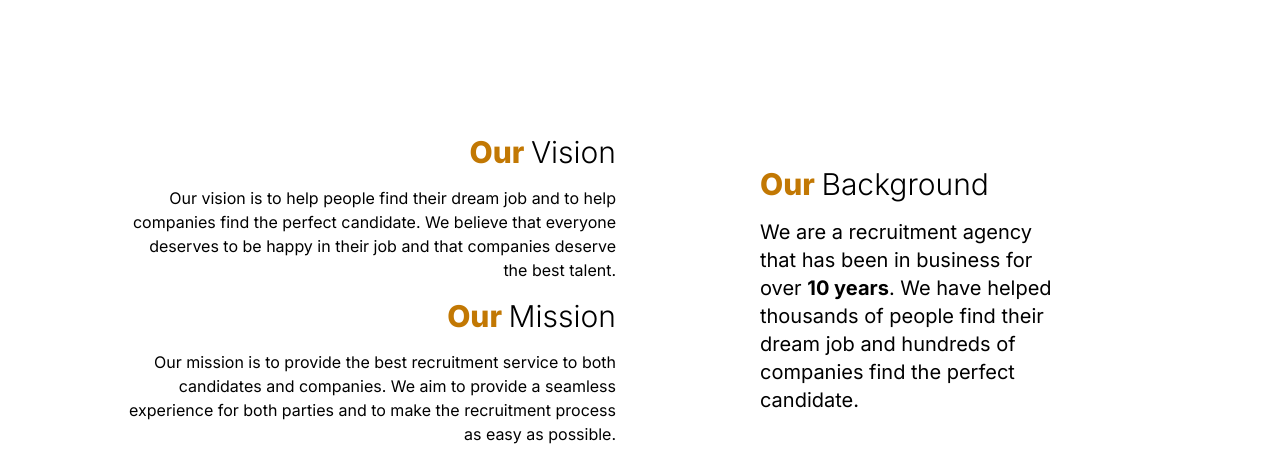
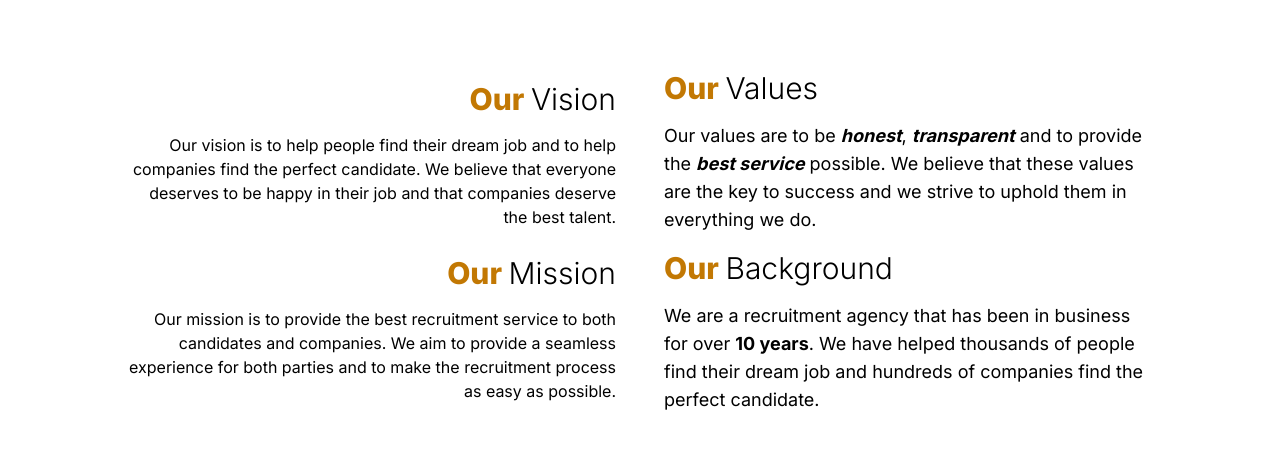
Before and after one commit to clwdhade/agency, a React (Vite) app: page /about in a window 1280 px wide. Shown: the part 826-1290 px from the top of the page. Built offline with nearby package versions, Linux system fonts and the light colour scheme.

Commit message:
feat: add values to section

```diff
--- a/src/Pages/About/Sections/Background.jsx
+++ b/src/Pages/About/Sections/Background.jsx
@@ -2,8 +2,8 @@ import React from "react";
 
 const Background = () => {
   return (
-    <div className="grid md:grid-cols-2 grid-cols-1 w-full md:p-24 py-8 px-4  md:gap-12">
-      <div className="flex flex-col gap-4 justify-center items-center">
+    <div className="grid md:grid-cols-2 grid-cols-1 w-full md:p-24 py-8 px-4 gap-8 md:gap-12">
+      <div className="flex flex-col gap-4 justify-evenly items-center">
         <div className="flex flex-col gap-4  md:items-end">
           <h2 className="text-3xl font-extrabold text-yellow-500">
             Our <span className="font-light text-black">Vision</span>
@@ -29,15 +29,28 @@ const Background = () => {
           </p>
         </div>
       </div>
-      <div className="flex flex-col gap-4 justify-center md:p-24 py-8 px-2">
-        <h2 className="text-3xl font-extrabold text-yellow-500">
-          Our <span className="font-light text-black">Background</span>
-        </h2>
-        <p className="md:text-xl text-lg">
-          We are a recruitment agency that has been in business for over <span className="font-bold">10
-          years</span>. We have helped thousands of people find their dream job and
-          hundreds of companies find the perfect candidate.
-        </p>
+      <div className="flex flex-col gap-4 justify-evenly items-center">
+        <div className="flex flex-col gap-4  ">
+          <h2 className="text-3xl font-extrabold text-yellow-500">
+            Our <span className="font-light text-black">Values</span>
+          </h2>
+          <p className="text-lg">
+            Our values are to be <span className="font-bold italic">honest</span>, <span className="font-bold italic">transparent</span> and to provide the <span className="font-bold italic">best
+            service</span> possible. We believe that these values are the key to
+            success and we strive to uphold them in everything we do.
+          </p>
+        </div>
+        <div className="flex flex-col gap-4 ">
+          <h2 className="text-3xl font-extrabold text-yellow-500">
+            Our <span className="font-light text-black">Background</span>
+          </h2>
+          <p className=" text-lg">
+            We are a recruitment agency that has been in business for over{" "}
+            <span className="font-bold">10 years</span>. We have helped
+            thousands of people find their dream job and hundreds of companies
+            find the perfect candidate.
+          </p>
+        </div>
       </div>
     </div>
   );
```
